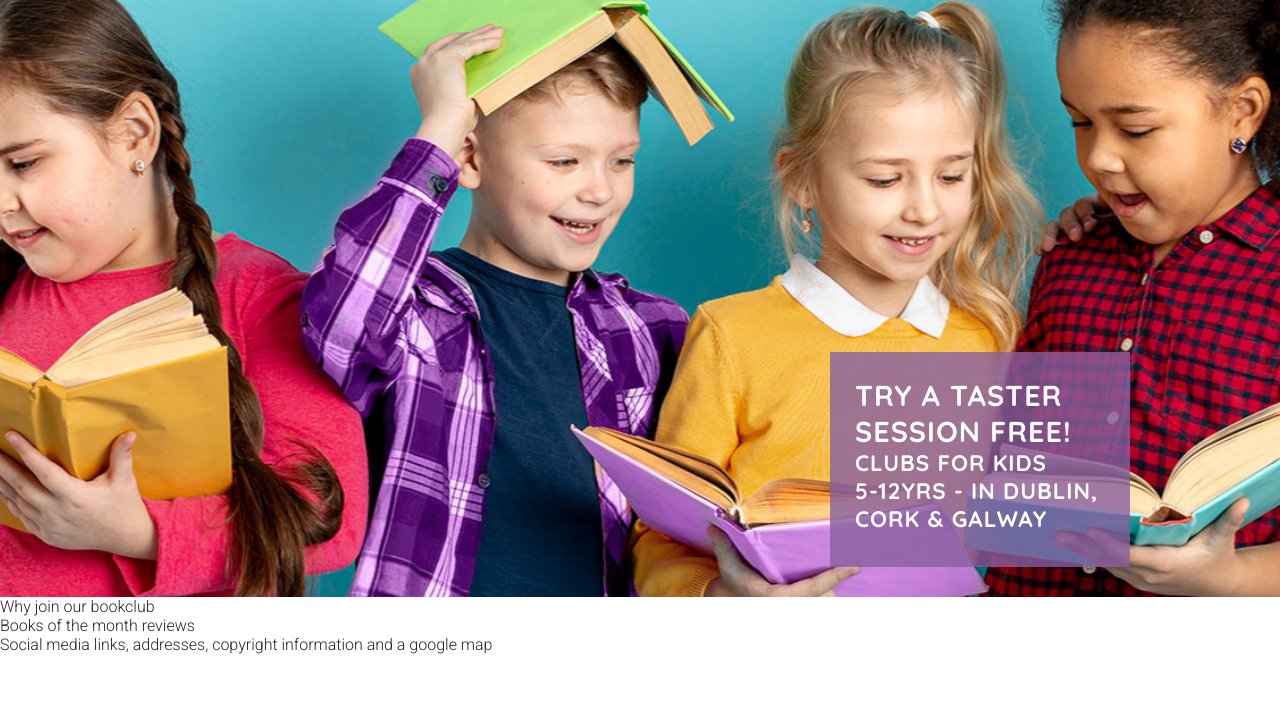
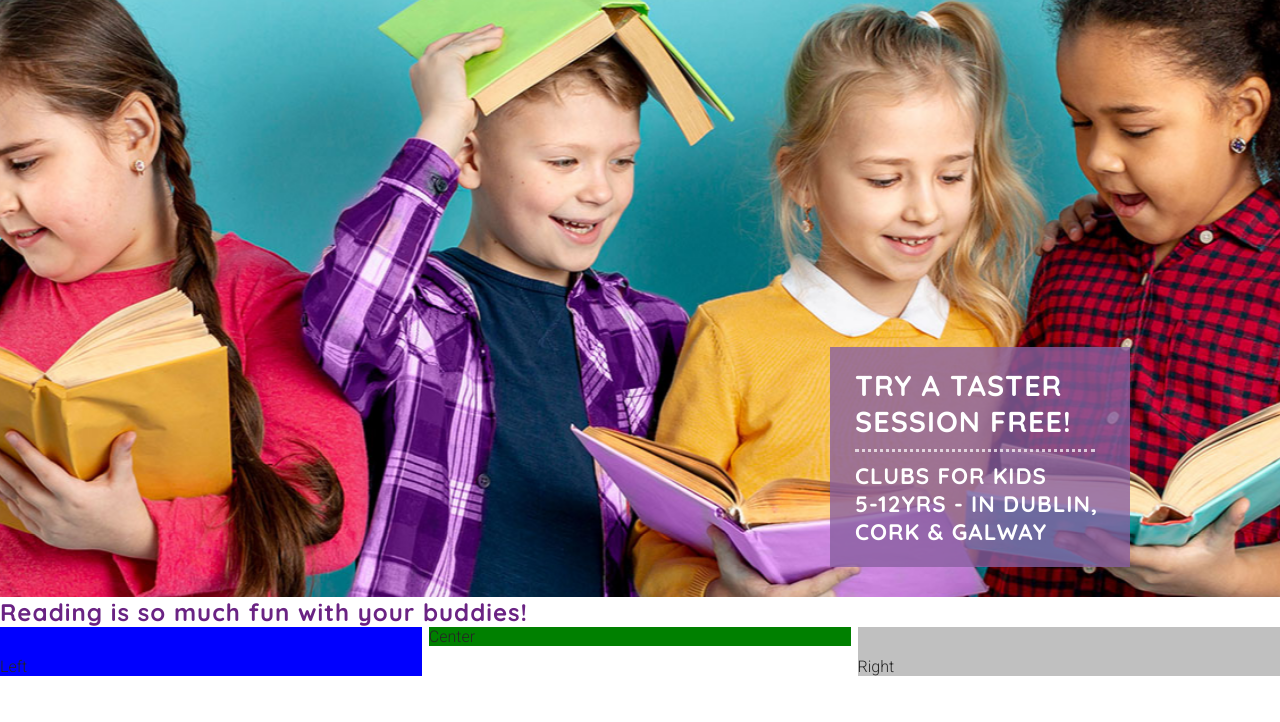
Before and after one commit to RozWelch/kids-bookclub, a plain HTML site: page index.html in a window 1280 px wide. Shown: the part 78-800 px from the top of the page. Drawn offline with Linux system fonts and the light colour scheme.

Commit message:
Add reasons to join bookclub main structure

```diff
--- a/assets/css/style.css
+++ b/assets/css/style.css
@@ -24,6 +24,7 @@ h2 {
 #logo {
     float: left;
     font-size: 290%;
+    margin-left: 25px;
 }
 
 #menu {
@@ -33,7 +34,8 @@ h2 {
     float: right;
 }
 
-#menu, #logo {
+#menu,
+#logo {
     line-height: 75px;
 }
 
@@ -67,7 +69,8 @@ h2 {
     position: relative;
 }
 
-#cover-text, #cover-text h2 {
+#cover-text,
+#cover-text h2 {
     color: #fff;
 }
 
@@ -84,10 +87,11 @@ h2 {
 
 /* creates the level of zoom for hero image */
 @keyframes hero-zoom {
-    from{
+    from {
         transform: scale(1);
     }
-    to{
+
+    to {
         transform: scale(1.15);
     }
 }
@@ -99,9 +103,9 @@ h2 {
     letter-spacing: 1px;
 
     width: 275px;
-    height: 190px;
+    height: 200px;
 
-    padding-top: 25px;
+    padding-top: 20px;
     padding-left: 25px;
 
     background-color: rgba(137, 96, 160, .8);
@@ -111,3 +115,35 @@ h2 {
 
     position: absolute;
 }
+
+hr {
+    border-top: dotted 3px;
+    width: 240px;
+    opacity: 70%;
+    margin: 10px 0 10px 0;
+}
+
+/* why join our bookclub */
+#reasons-why-join {
+    height: 600px;
+}
+
+#left-why {
+    padding-top: 30px;
+    width: 33%;
+    float: left;
+    background-color: blue;
+}
+
+#right-why {
+    padding-top: 30px;
+    width: 33%;
+    float: right;
+    background-color: silver;
+}
+
+#center-why {
+    width: 33%;
+    margin: 0 auto;
+    background-color: green;
+}
--- a/index.html
+++ b/index.html
@@ -41,8 +41,11 @@
             <h3>cork & galway</h3>
         </div>
     </section>
-    <section>
-        Why join our bookclub
+    <section id="reasons-why-join">
+        <h1>Reading is so much fun with your buddies!</h1>
+        <div id="left-why">Left</div>
+        <div id="right-why">Right</div>
+        <div id="center-why">Center</div>
     </section>
     <section>
         Books of the month reviews
```
